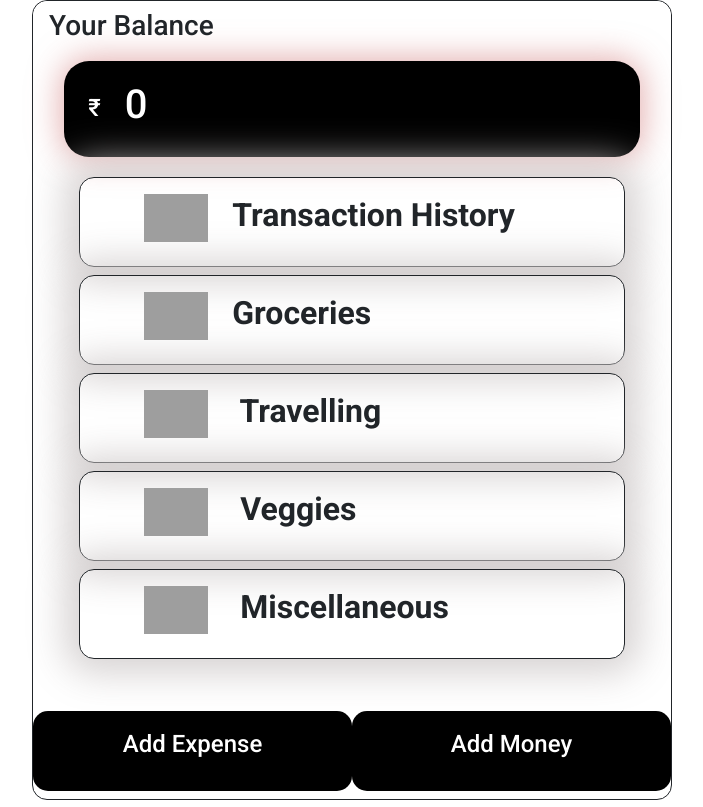
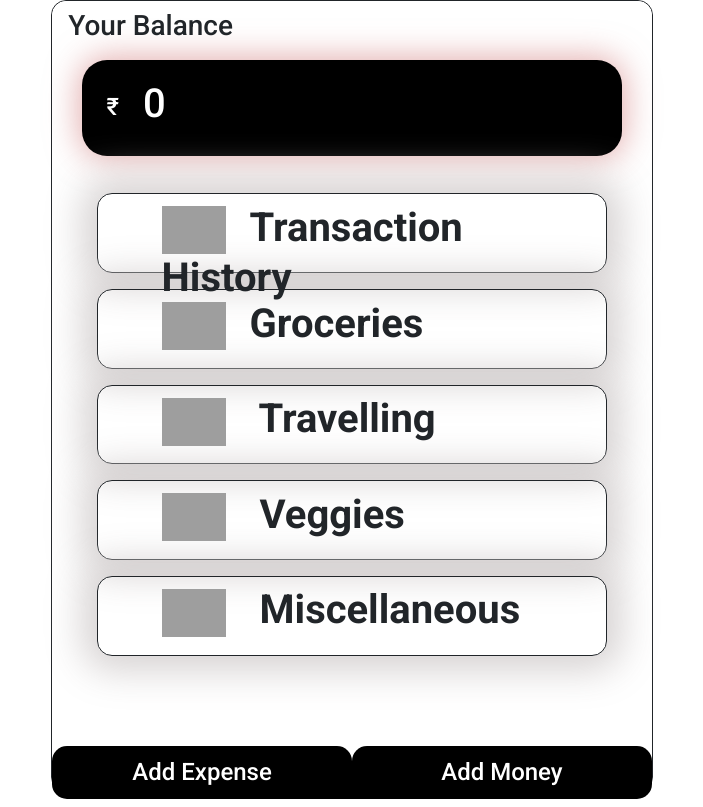
Before and after one commit to Shanky1001/React-expenseManager, a React app: page / in a window 1280 px wide. Shown: the whole page, without its empty margins (288-991 px from the left). Built offline with nearby package versions, Linux system fonts and the light colour scheme; grey boxes are pictures that could not be loaded.

Commit message:
styling changes

```diff
--- a/src/Components/Main.js
+++ b/src/Components/Main.js
@@ -197,7 +197,7 @@ const Main = () => {
 
 
     return (
-        <>
+
             <div id="container">
                 <div id="balanceContainer"><h3> Your Balance</h3>
                     <h3 id="balance"><h6> ₹ </h6><h5>{balance}</h5></h3>
@@ -258,7 +258,7 @@ const Main = () => {
                 </div>
             </div >
 
-        </>
+
     )
 }
 
--- a/src/Components/main.css
+++ b/src/Components/main.css
@@ -11,9 +11,10 @@
 }
 
 #container {
-    width: 50%;
-    margin: auto;
-    min-height: 100vh;
+    width: 47%;
+    margin: 0 auto;
+    min-height: 99vh;
+    max-height: 100vh;
     background-color: white;
     border-radius: 15px;
     border: 1px solid;
@@ -26,13 +27,13 @@
     width: 100%;
     background-color: white;
     border-radius: 15px;
-    min-height: 15vh;
+    min-height: 16vh;
     padding: .5rem 1rem;
 }
 
 #historyContainer {
     position: absolute;
-    top: 20vh;
+    top: 21vh;
     width: 100%;
     font-size: 16px;
     min-height: 76vh;
@@ -41,22 +42,23 @@
 }
 
 #add {
+    position: absolute;
+    bottom: -2%;
+    width: 100%;
+    text-align: center;
     display: flex;
     flex: 50%;
 }
 
 #add #addMoney {
-    position: absolute;
     background-color: #000000;
     color: white;
-    bottom: 0;
     width: 50%;
-    text-align: center;
+    right: 0;
     height: 10%;
-    right: 0;
-    padding-top: 3%;
-    text-align: center;
+    padding: 2% 0;
     border-radius: 15px;
+    border-bottom-left-radius:0 ;
     font-size: 1.5rem;
     cursor: pointer;
 }
@@ -65,17 +67,16 @@
 }
 
 #add #addExpense {
-    position: absolute;
     background-color: #000000;
     color: white;
-    bottom: 0%;
     width: 50%;
     text-align: center;
     height: 10%;
     left: 0;
-    padding-top: 3%;
+    padding: 2% 0;
     text-align: center;
     border-radius: 15px;
+    border-bottom-right-radius:0 ;
     font-size: 1.5rem;
     cursor: pointer;
 }
@@ -89,7 +90,7 @@
     position: absolute;
     z-index: 100;
     top: 5%;
-    bottom: 30%;
+    bottom: 10%;
     background-color: black;
     color: white;
     text-align: center;
@@ -103,7 +104,7 @@
     position: absolute;
     z-index: 100;
     top: 5%;
-    bottom: 30%;
+    bottom: 15%;
     background-color: black;
     color: white;
     text-align: center;
@@ -152,7 +153,7 @@
 }
 
 .form {
-    margin: 3rem 2rem;
+    margin: 2rem;
 }
 
 .form div input,
@@ -161,14 +162,15 @@ select {
     height: 3.5rem;
     margin: 1rem;
     border-radius: 5px;
-    font-size: 1.8rem;
-    padding: .5rem 1rem;
+    font-size: 1.4rem;
+    padding: 0rem 1rem;
 }
 
 .form button {
+    width: 50%;
     border-radius: 15px;
     background-color: rgb(8, 8, 8);
-    font-size: 2rem;
+    font-size: 1.5rem;
     box-shadow: 10px 10px 111px -9px rgba(255,255,255,0.77);
     font-weight: 700;
     cursor: pointer;
@@ -184,7 +186,6 @@ select {
     color: white;
     border-radius: 5px;
     font-size: 1.5rem;
-    padding: .5rem 1rem;
     cursor: pointer;
 }
 
@@ -195,7 +196,8 @@ select {
     margin: auto;
     border: 1px solid;
     border-radius: 15px;
-    margin-top: .5rem;
+    max-height: 10vh;
+    margin-top: 1rem;
     box-shadow: 0px 0px 37px 15px rgba(209, 204, 204, 0.86);
     cursor: pointer;
 }
@@ -203,8 +205,8 @@ select {
     transform: scale(1.04);
 }
 .cards h1{
-    padding: 1rem 4rem;
-    font-size: 2rem;
+    padding: .6rem 4rem;
+    font-size: 5vh;
     font-weight: 700;
 }
 .cards h1 img{
@@ -223,7 +225,7 @@ left: 5%;
 width: 90%;
 margin: auto;
 min-height: 50vh;
-max-height: 90vh;
+max-height: 60vh;
 overflow-y: scroll;
 background-color: #000000;
 color: white;
@@ -243,12 +245,17 @@ border-radius: 15px;
 
 #display{
     margin-top: 8vh;
+    margin-bottom: 5vh;
+    /* max-height: ; */
 }
 .listCard{
     width: 90%;
     margin: auto;
-    height: 10vh;
+    min-height: 10vh;
+    height: fit-content;
+    max-height: 15vh;
     border: 1px solid;
+    font-size: 1.5vh;
     color: white;
     background-color: rgb(61, 43, 20);
     border-radius: 10px;
--- a/src/index.css
+++ b/src/index.css
@@ -5,6 +5,8 @@ body {
     sans-serif;
   -webkit-font-smoothing: antialiased;
   -moz-osx-font-smoothing: grayscale;
+  box-sizing: border-box;
+  padding: 0;
 }
 
 code {
```
